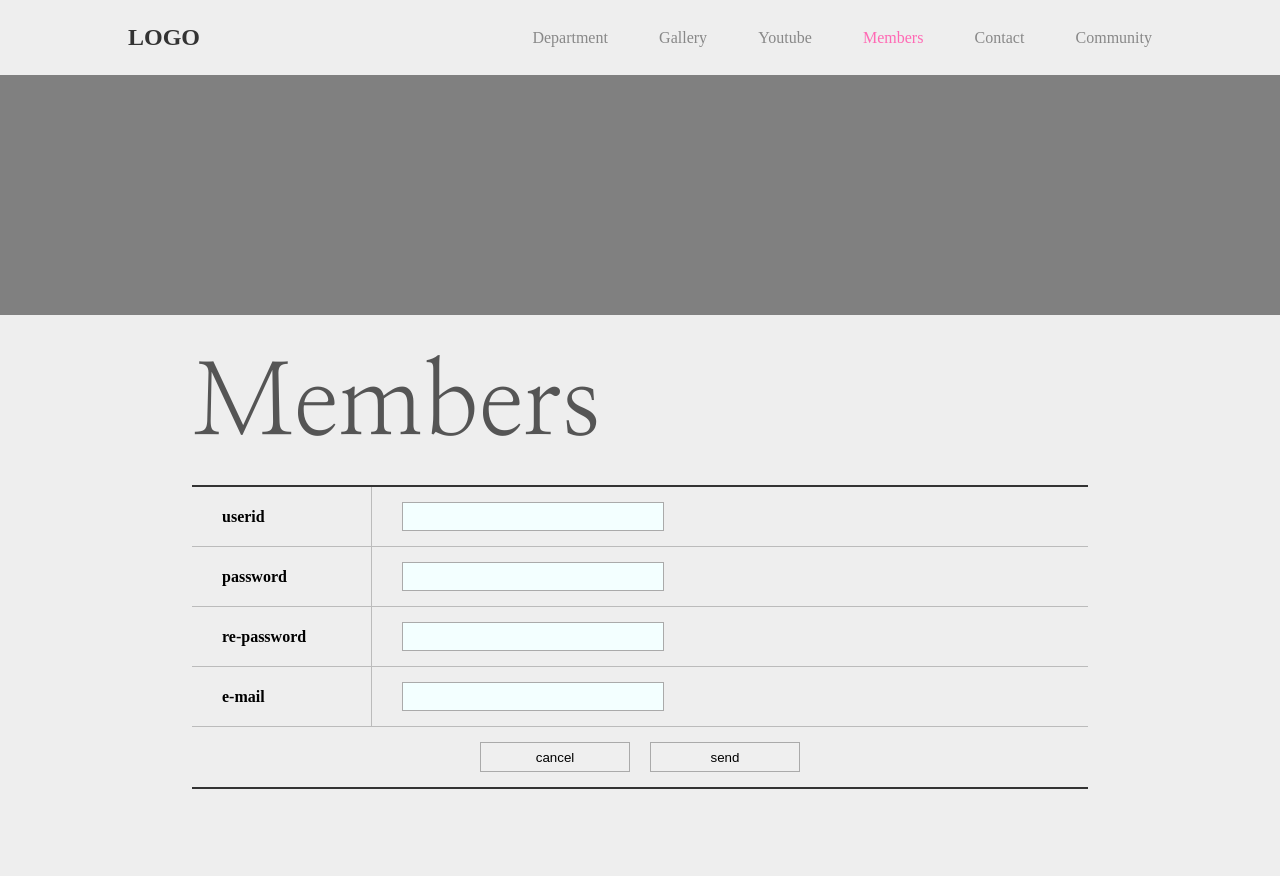
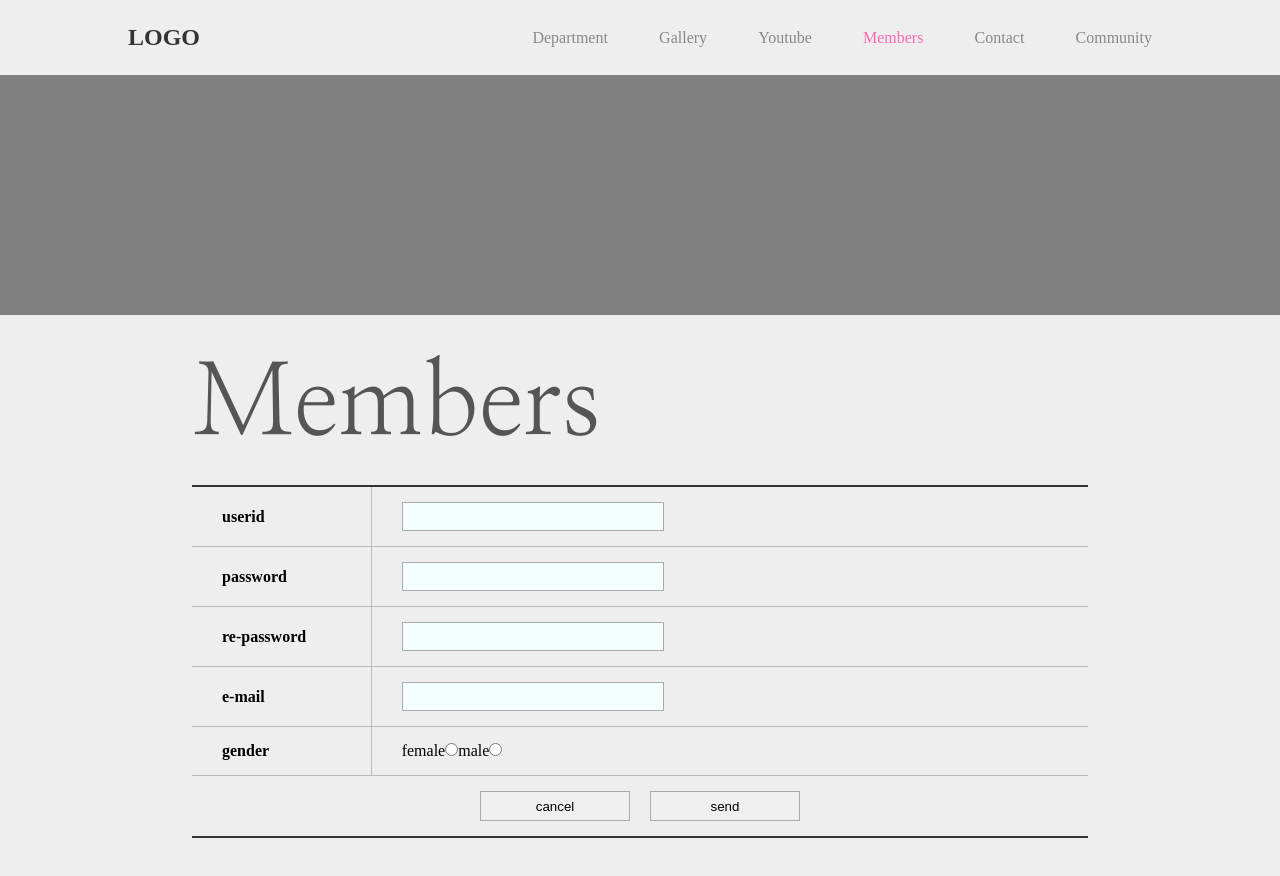
Before and after one commit to JJJae0/react_basic_pf, a React (Create React App) app: page /#/members in a window 1280 px wide. Built offline with nearby package versions, Linux system fonts and the light colour scheme; the HTML template or start-up script is replaced by a standard one.

Commit message:
성별인증처리 (radio 폼 인증처리)

```diff
--- a/src/components/sub/members/Members.jsx
+++ b/src/components/sub/members/Members.jsx
@@ -8,6 +8,7 @@ export default function Members() {
 		pwd1: '',
 		pwd2: '',
 		email: '',
+		gender: false,
 	};
 	const [Val, setVal] = useState(initVal);
 	const [Errs, setErrs] = useState({});
@@ -19,8 +20,11 @@ export default function Members() {
 		setVal({ ...Val, [name]: value });
 	};
 
-	//인수값으로 state를 전달받아서 각 데이터별로 인증처리후
-	//만약 인증에러가 발생하면 해당 name값으로 에러문구를 생성해서 반환하는 함수
+	const handleRadio = (e) => {
+		const { name, checked } = e.target;
+		setVal({ ...Val, [name]: checked });
+	};
+
 	const check = (value) => {
 		const num = /[0-9]/; //0-9까지의 모든 값을 정규표현식으로 범위지정
 		const txt = /[a-zA-Z]/; //대소문자 구분없이 모든 문자 범위지정
@@ -61,12 +65,14 @@ export default function Members() {
 			}
 		}
 
+		//성별인증
+		if (!value.gender) {
+			errs.gender = '성별을 하나이상 체크해주세요.';
+		}
+
 		return errs;
 	};
 
-	//전송이벤트 발생시 state에 있는 인풋값들을 check함수에 전달해서 호출
-	//만약 check함수가 에러객체를 하나도 내보내지 않으면 인증성공
-	//하나라도 에러객체가 전달되면 인증실패처리하면서 name값과 매칭이 되는 input요소 아래쪽에 에러메세지 출력
 	const handleSubmit = (e) => {
 		e.preventDefault();
 		if (Object.keys(check(Val)).length === 0) {
@@ -151,6 +157,29 @@ export default function Members() {
 								</td>
 							</tr>
 
+							{/* gender */}
+							<tr>
+								<th>gender</th>
+								<td>
+									<label htmlFor='female'>female</label>
+									<input
+										type='radio'
+										name='gender'
+										id='female'
+										onChange={handleRadio}
+									/>
+
+									<label htmlFor='male'>male</label>
+									<input
+										type='radio'
+										name='gender'
+										id='male'
+										onChange={handleRadio}
+									/>
+									{Errs.gender && <p>{Errs.gender}</p>}
+								</td>
+							</tr>
+
 							{/* btnSet */}
 							<tr>
 								<th colSpan='2'>
--- a/src/components/sub/youtube/Youtube.jsx
+++ b/src/components/sub/youtube/Youtube.jsx
@@ -28,7 +28,6 @@ export default function Youtube() {
 					let tit = data.snippet.title;
 					let desc = data.snippet.description;
 					let date = data.snippet.publishedAt;
-
 					return (
 						<article key={idx}>
 							<div className='titBox'>
--- a/src/components/sub/youtube/Youtube.scss
+++ b/src/components/sub/youtube/Youtube.scss
@@ -3,22 +3,20 @@
 
 .Youtubeapi {
 	width: 100px;
-	height: 10px;
-	position: absolute;
+	height: 10vh;
 
-	// .article {
-	// 	width: 100px;
-	// 	height: 100px;
-	// }
+	.conBox {
+		flex-wrap: wrap;
+	}
 	.picBox {
 		width: 100px;
 		height: 10px;
+		flex-wrap: wrap;
 
 		.Thumbnail {
 			width: 350px;
 			height: 380px;
-			display: flex;
-			justify-content: center;
+			flex-wrap: wrap;
 		}
 	}
 	.Main {
```
